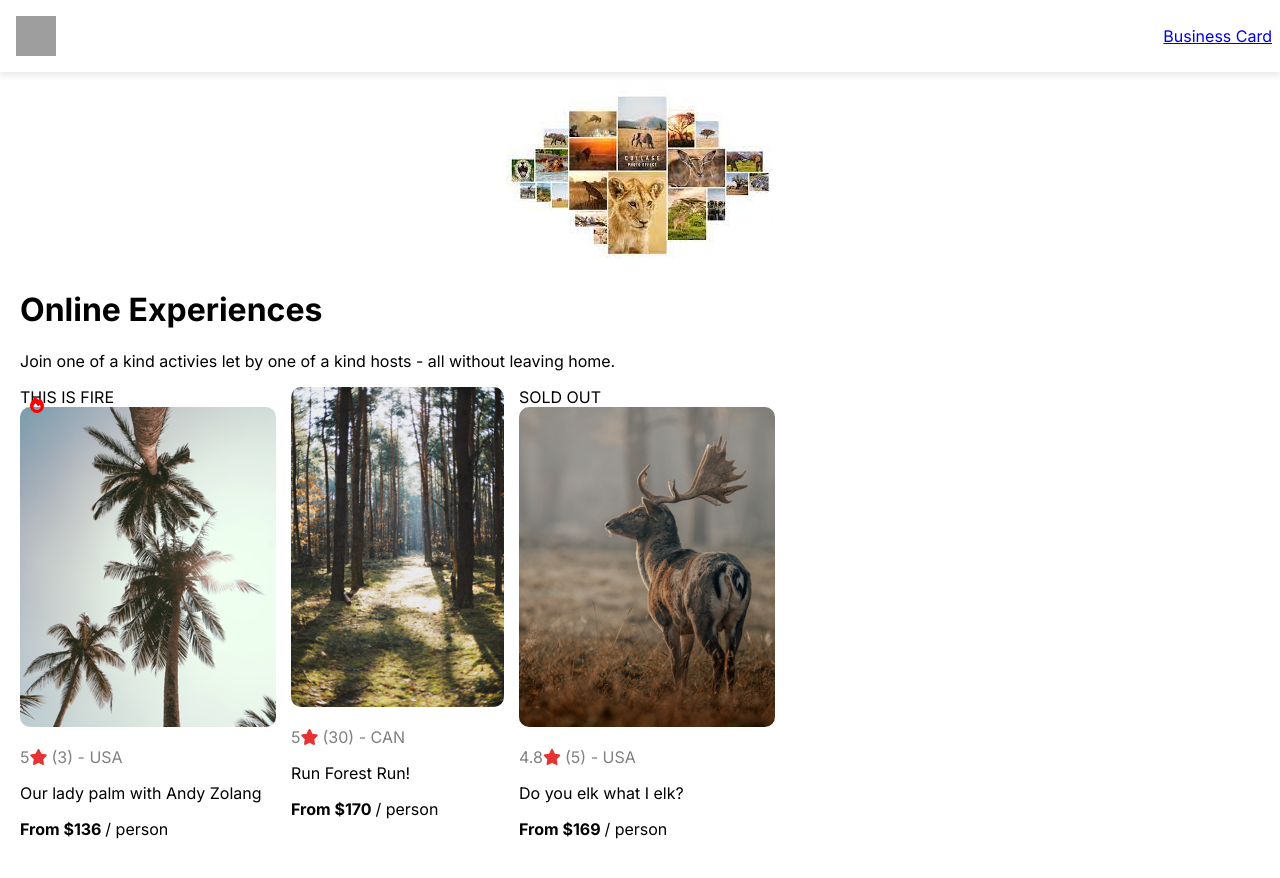
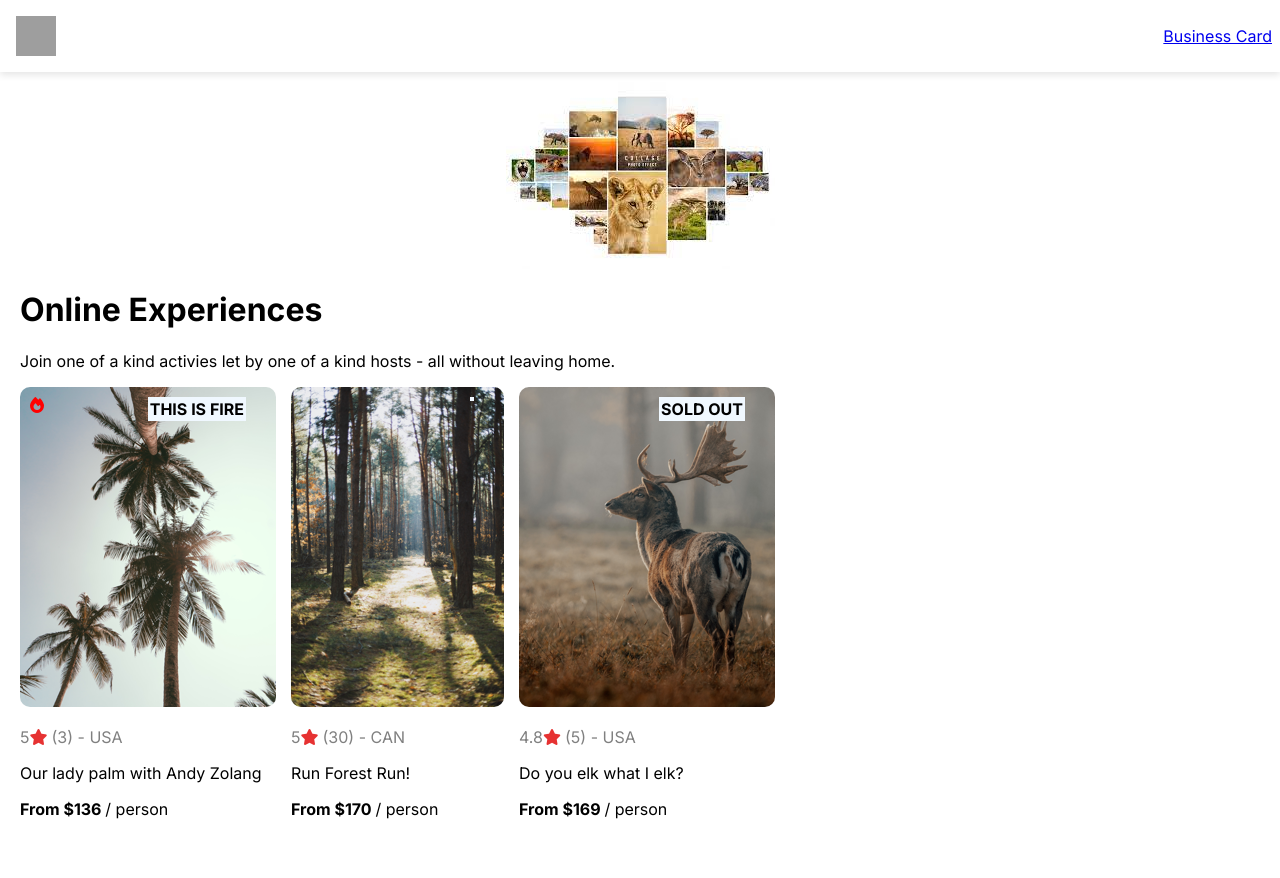
Before and after one commit to brandonfelty/react_tutorial, a React (Create React App) app: page /airbnb in a window 1280 px wide. Shown: the top 878 px of the page. Built offline with nearby package versions, Linux system fonts and the light colour scheme; grey boxes are pictures that could not be loaded.

Commit message:
adds styling to badge text

```diff
--- a/src/components/Cards.css
+++ b/src/components/Cards.css
@@ -41,3 +41,12 @@
 .card {
   padding-right: 15px;
 }
+
+.badge-text {
+  position: absolute;
+  top: 10px;
+  right: 30px;
+  background-color: aliceblue;
+  padding: 2px;
+  font-weight: bold;
+}
```
